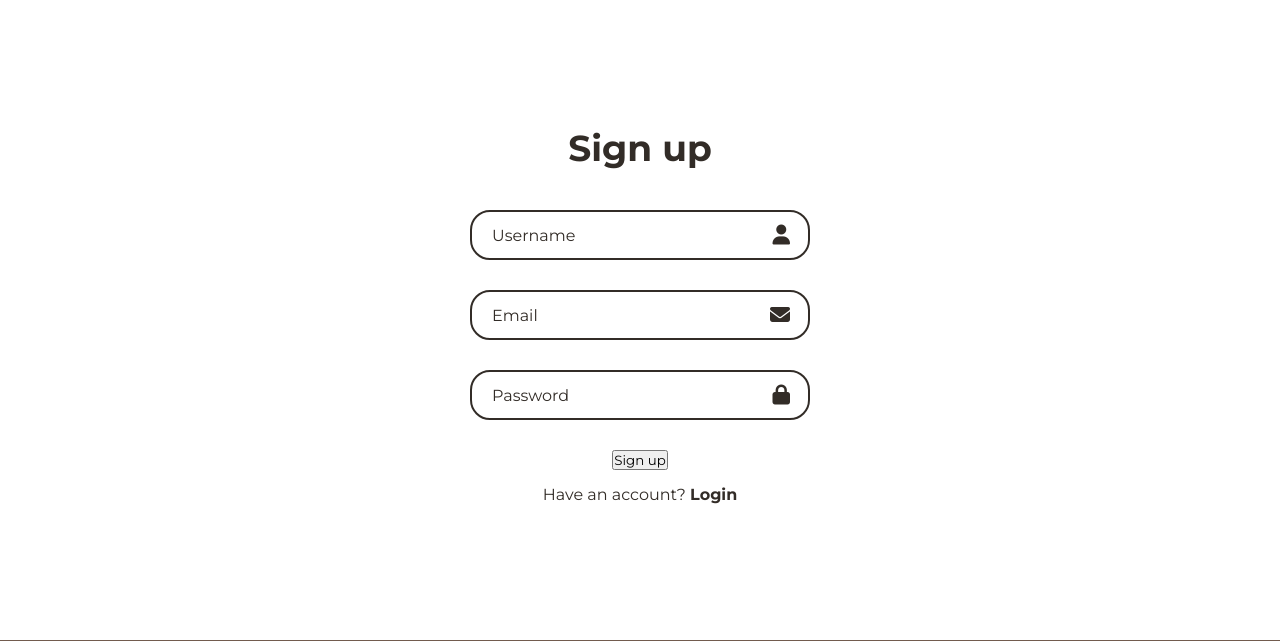
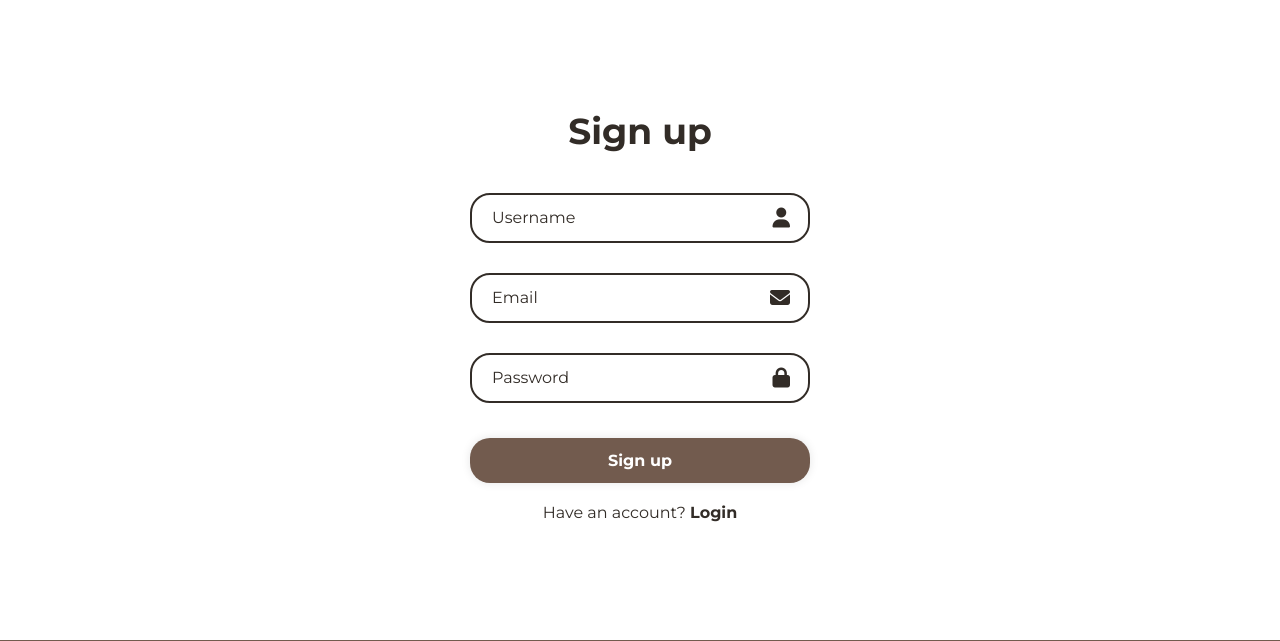
Before and after one commit to mulkama/bisma-ua-web, a Flask app: page /signup/ in a window 1280 px wide. Shown: the part 76-717 px from the top of the page. Run offline with Flask 3, Linux system fonts and the light colour scheme.

Commit message:
Sign up button done

```diff
--- a/templates/signup.html
+++ b/templates/signup.html
@@ -47,7 +47,7 @@
                     <i class="fa-solid fa-lock"></i>
                 </div>
 
-                <button type="submit" class="btn">Sign up</button>
+                <button type="submit" class="btn-s">Sign up</button>
 
                 <div class="register-link">
                     <p>Have an account? <a href="{{ url_for('login') }}">Login</a></p>
```
